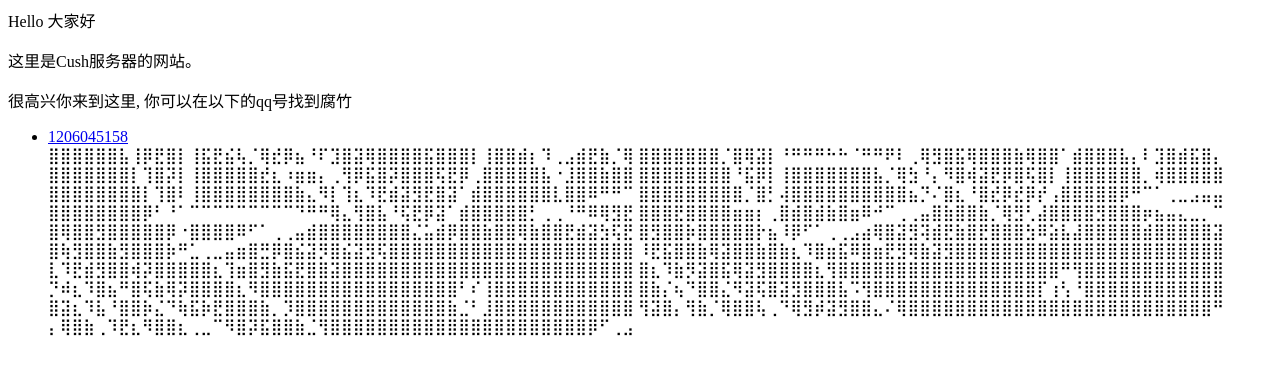
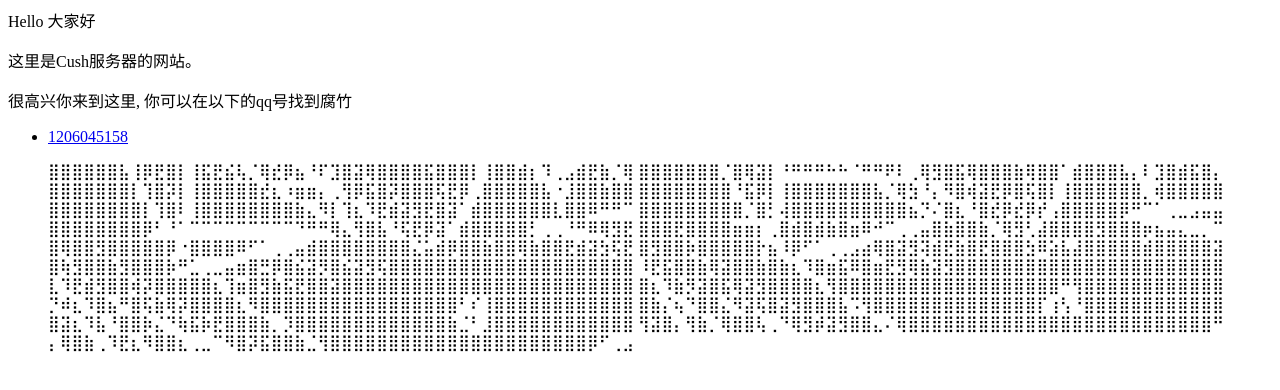
Before and after one commit to GarlicGG/GarlicGG.github.io, a plain HTML site: page index.html in a window 1280 px wide. Drawn offline with Linux system fonts and the light colour scheme.

Commit message:
Update index.html

```diff
--- a/index.html
+++ b/index.html
@@ -4,7 +4,7 @@
 
 <ul>
   <li> <a href="https://user.qzone.qq.com/1206045158?source=friendlist">1206045158</a> </li>
-⣿⣿⣿⣿⣿⣿⣧⢸⡿⣟⣿⡇⢸⣯⣟⣮⢧⡈⢿⣞⡿⣦⠘⠏⣹⣿⣽⢿⣿⣿⣿⣿⣯⣿⣿⣿⡇⢸⣿⣿⣾⡆⠹⢀⣠⣾⣟⣷⡈⢿
+<p>⣿⣿⣿⣿⣿⣿⣧⢸⡿⣟⣿⡇⢸⣯⣟⣮⢧⡈⢿⣞⡿⣦⠘⠏⣹⣿⣽⢿⣿⣿⣿⣿⣯⣿⣿⣿⡇⢸⣿⣿⣾⡆⠹⢀⣠⣾⣟⣷⡈⢿
 ⣿⣿⣿⣿⣿⣿⣿⡈⣿⢿⣽⡇⠘⠛⠛⠛⠓⠓⠈⠛⠛⠟⠇⢀⢿⣻⣿⣯⢿⣿⣿⣿⣷⢿⣿⣿⠁⣾⣿⣿⣿⣧⡄⠇⣹⣿⣾⣯⣿⡄
 ⣿⣿⣿⣿⣿⣿⣿⡇⢹⣿⡽⡇⢸⣿⣿⣿⣿⣿⣞⣆⠰⣶⣶⡄⢀⢻⡿⣯⣿⡽⣿⣿⣿⢯⣟⡿⢀⣿⣿⣿⣿⣿⣧⠐⣸⣿⣿⣷⣿⣿
 ⣿⣿⣿⣿⣿⣿⣿⣿⠘⣯⡿⡇⢸⣿⣿⣿⣿⣿⣿⣿⣧⡈⢿⣳⠘⡄⠻⣿⢾⣽⣟⡿⣿⢯⣿⡇⢸⣿⣿⣿⣿⣿⣿⡀⢾⣿⣿⣿⣿⣿
```
